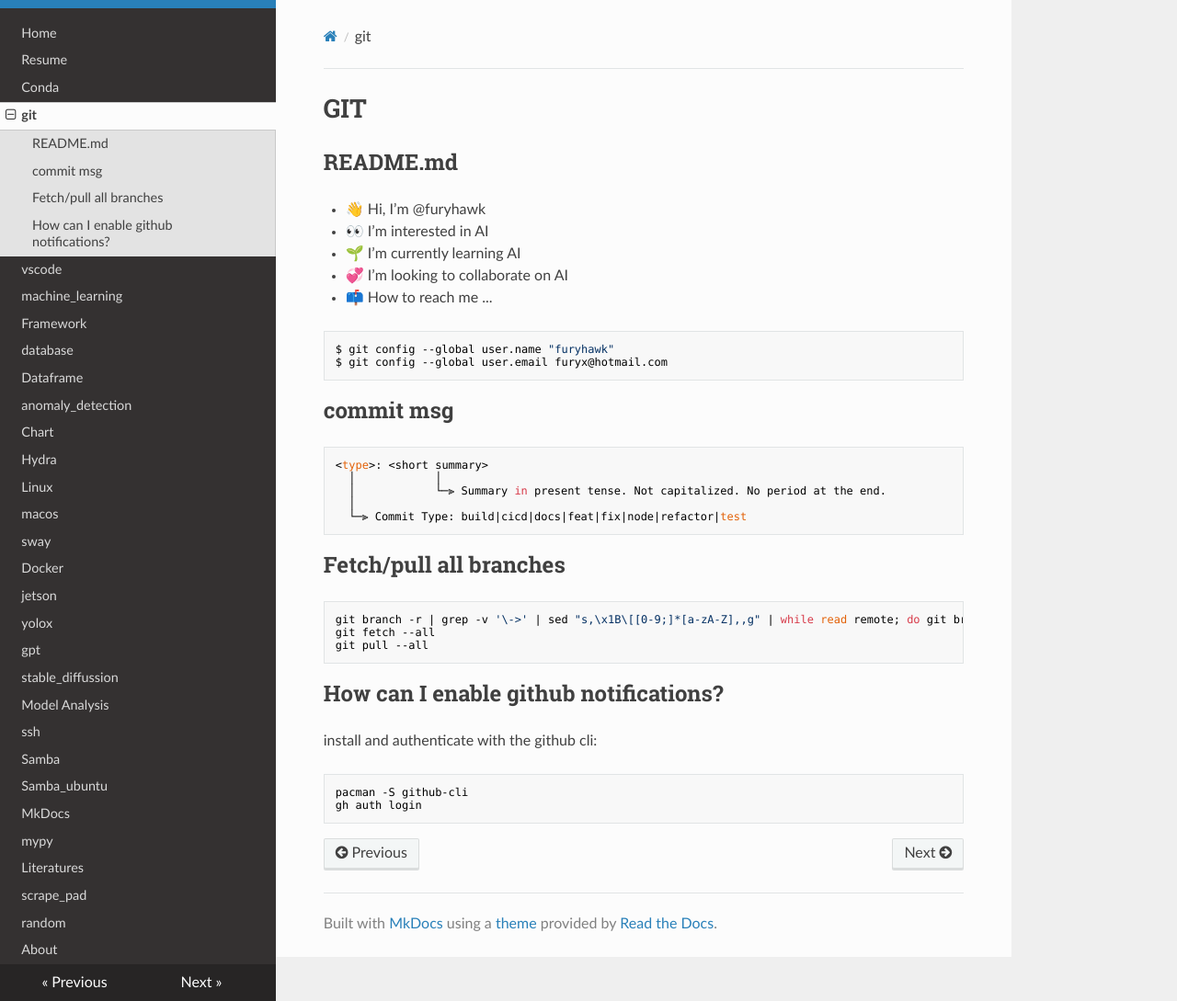
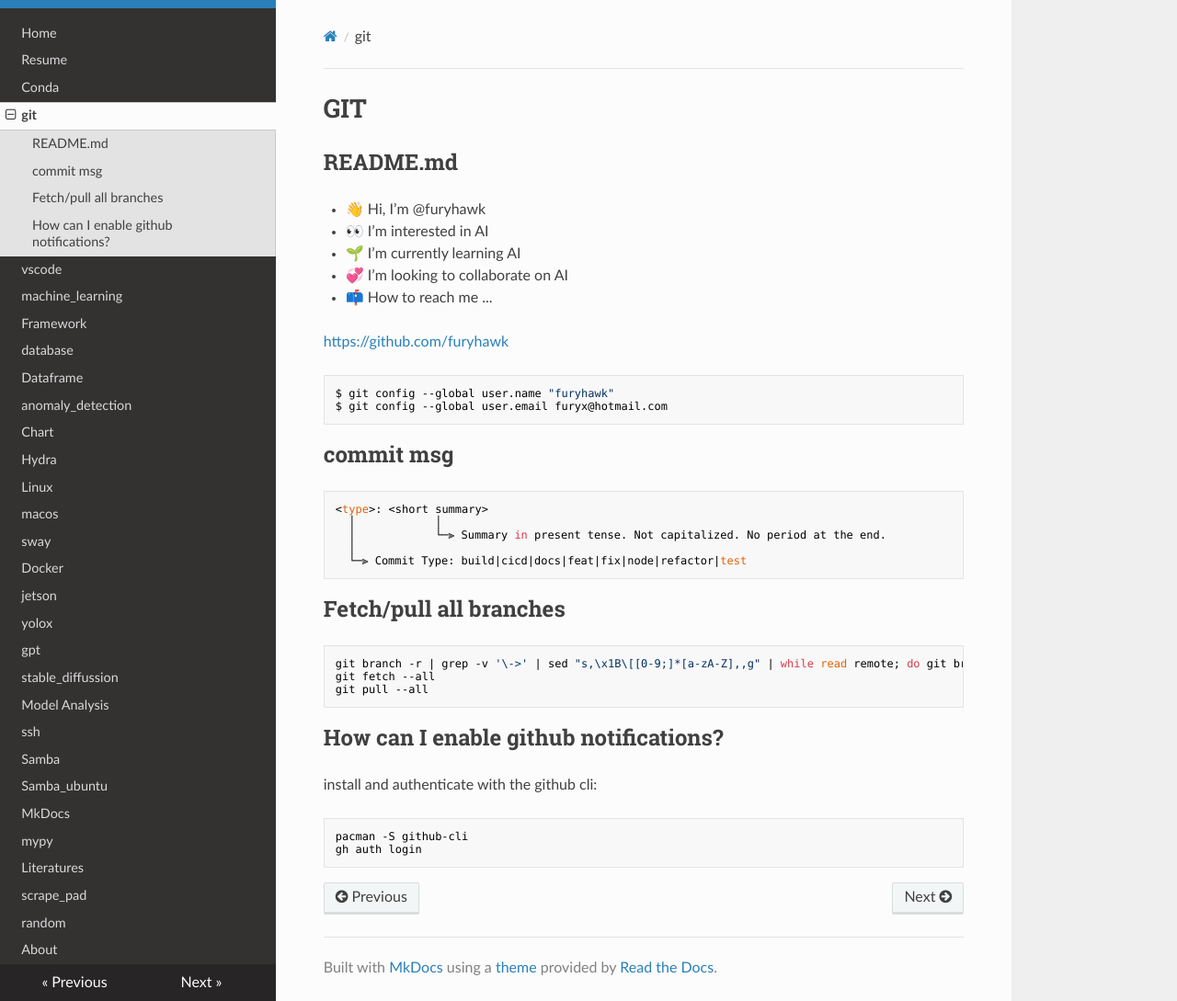
Before and after one commit to furyhawk/124c41, an MkDocs documentation site: the page built from docs/git.md, in a window 1280 px wide and 1089 px high. Shown: the whole window at 92% size. Built offline with MkDocs 1.6.1, drawn with Linux system fonts in a browser that asks for light colours; nearby versions of some CDN libraries; some of the changed lines change nothing that is shown.

Commit message:
feat: github url

````diff
--- a/docs/git.md
+++ b/docs/git.md
@@ -6,6 +6,8 @@
 - 🌱 I’m currently learning AI
 - 💞️ I’m looking to collaborate on AI
 - 📫 How to reach me ...
+
+[https://github.com/furyhawk](https://github.com/furyhawk)
 
 ```sh
 $ git config --global user.name "furyhawk"
````
